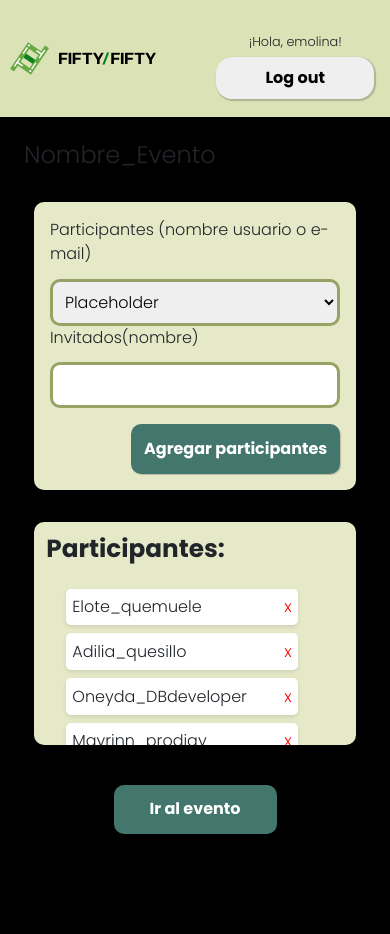
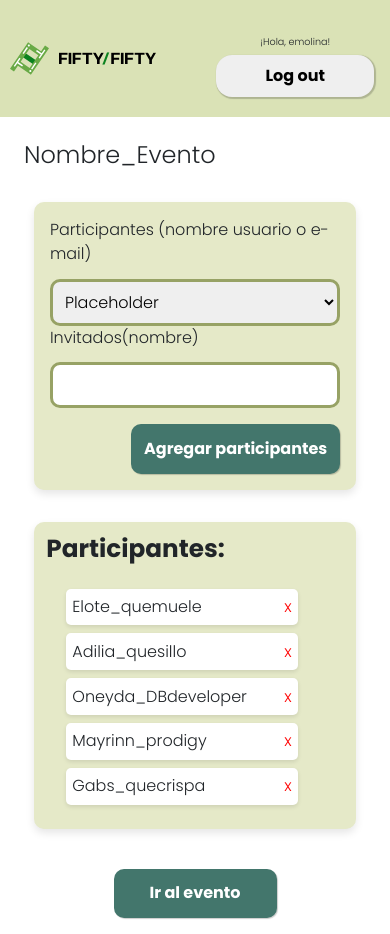
Before and after one commit to GabsCrisp/fifty-fifty, a Flask app: page /participantes in a window 390 px wide. Before the commit the page ends 834 px from the top, so only its background shows below. Run offline with Flask 3, Linux system fonts and the light colour scheme; a user stored in the database is signed in; some libraries are stand-ins or nearby versions.

Commit message:
participantes css mejorado

```diff
--- a/static/styles_participantes.css
+++ b/static/styles_participantes.css
@@ -11,10 +11,6 @@
 
 * {
     transition: all 0.5s ease-in-out;
-}
-body,html
-{
-    height: 100%;
 }
 body {
     margin: 0;
@@ -147,7 +143,7 @@ h3 {
         font-size: 0.8rem;
     }
 }
-@media (max-width: 300px) {
+@media (max-width: 400px) {
     .icono_image_text {
         margin: 5%;
         max-width: 50%;
@@ -294,10 +290,7 @@ label {
 }
 
 @media (max-width: 1200px) {
-    body
-    {
-        background-color: #000;
-    }
+
     main {
         height: 70%;
         display: flex;
@@ -317,9 +310,6 @@ label {
     .participants-list{
         overflow: scroll;
     }
-    .event-div {
-        background-color: black;
-    }
 }
 
 @media (min-width: 1201px) {
@@ -333,3 +323,35 @@ label {
         width: 40%;
     }
 }
+@media (min-height:1000px) and (max-height:1400px)
+{
+    html, body
+    {
+        height: 100%;
+    }
+    main
+    {
+        height: 70%;
+    }
+    label
+    {
+        font-size: 1.5rem;
+        margin: 0.5em;
+    }
+    .input
+    {
+        height: 80px;
+    }
+    #add-participants
+    {
+        font-size: 1.5rem;
+    }
+    .event-div
+    {
+        font-size: 1.5rem;
+    }
+    .participants-list
+    {
+        font-size: 1.2rem;
+    }
+}
```
